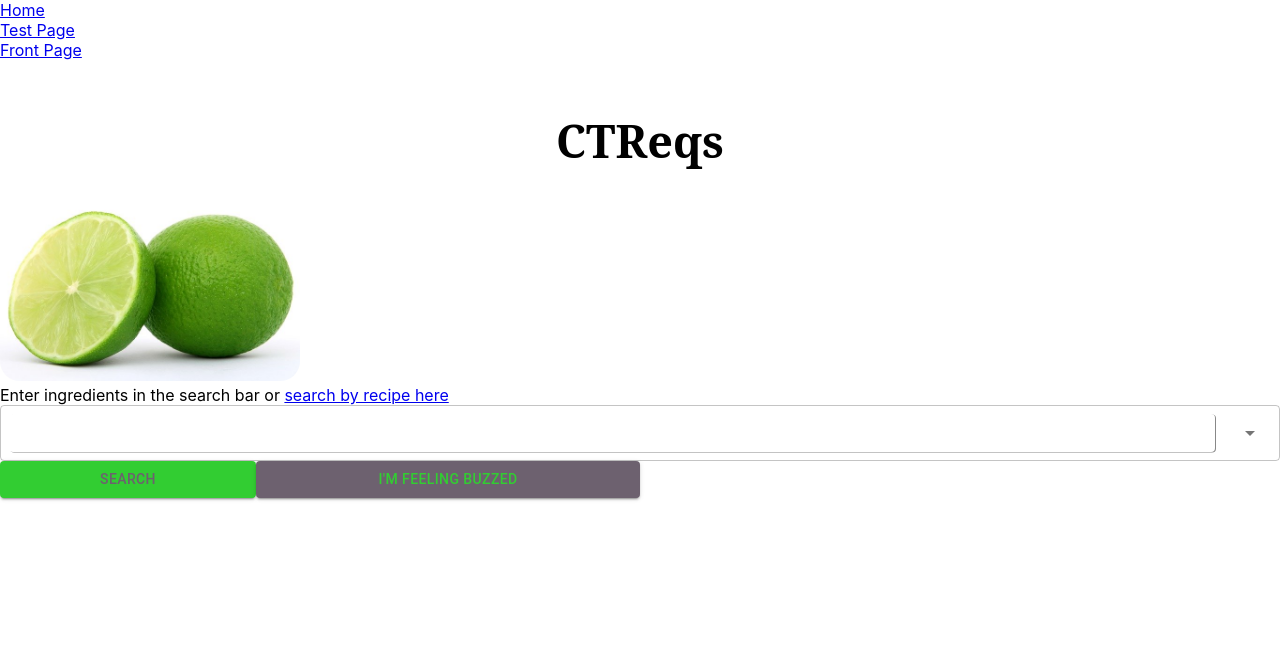
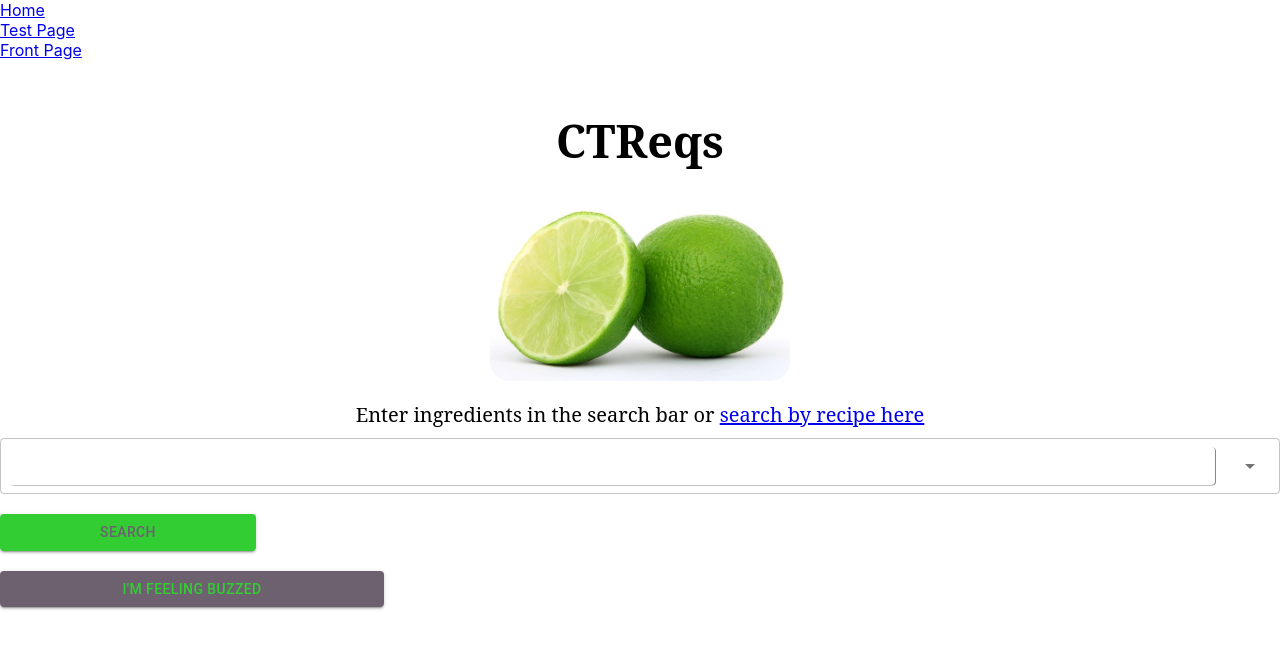
Before and after one commit to shance327/ctreqs, a React (Create React App) app in the folder frontend/: page /FrontPage in a window 1280 px wide. Shown: the top 648 px of the page. Built offline with nearby package versions, Linux system fonts and the light colour scheme; no server answers.

Commit message:
css on front page

```diff
--- a/frontend/src/Components/UI/SearchBar.css
+++ b/frontend/src/Components/UI/SearchBar.css
@@ -7,10 +7,31 @@
     width: 50%;
     margin: auto;
 }
+p {
+    color: #000000;
+    margin-top: 20px;
+    margin-bottom: 10px;
+    font-family: "Serif";
+    font-size: 20px;
+    text-align: center;
+}
+
+img{
+display: block;
+  margin-left: auto;
+  margin-right: auto;
+  width: 40%;
+}
+
 
 .searchButton {
     width: 20%;
     color: limegreen;
+    font-size: 18px;
+        margin-bottom: 30px;
+        padding: 12px 10px;
+        width: 20%;
+        border-radius: 4px;
 }
 
 .buzzButton {
@@ -19,4 +40,6 @@
 
 .SearchPage {
     text-align: center;
+    width: 80%;
+    margin: 0 auto;
 }
--- a/frontend/src/Components/UI/SearchBar.js
+++ b/frontend/src/Components/UI/SearchBar.js
@@ -93,7 +93,10 @@ export default class SearchBar extends Component {
                     />
 
                     <ThemeProvider theme ={this.theme}>
+                        <br/>
                         <Button color ="primary" variant = "contained" className ="searchButton" onClick={this.handleSearch}>Search</Button>
+                        <br/>
+                        <br/>
                         <Button color ="secondary" variant ="contained" className ="buzzButton" onClick={this.handleBuzz}>I'm Feeling Buzzed</Button>
                     </ThemeProvider>
                 </div>
```
